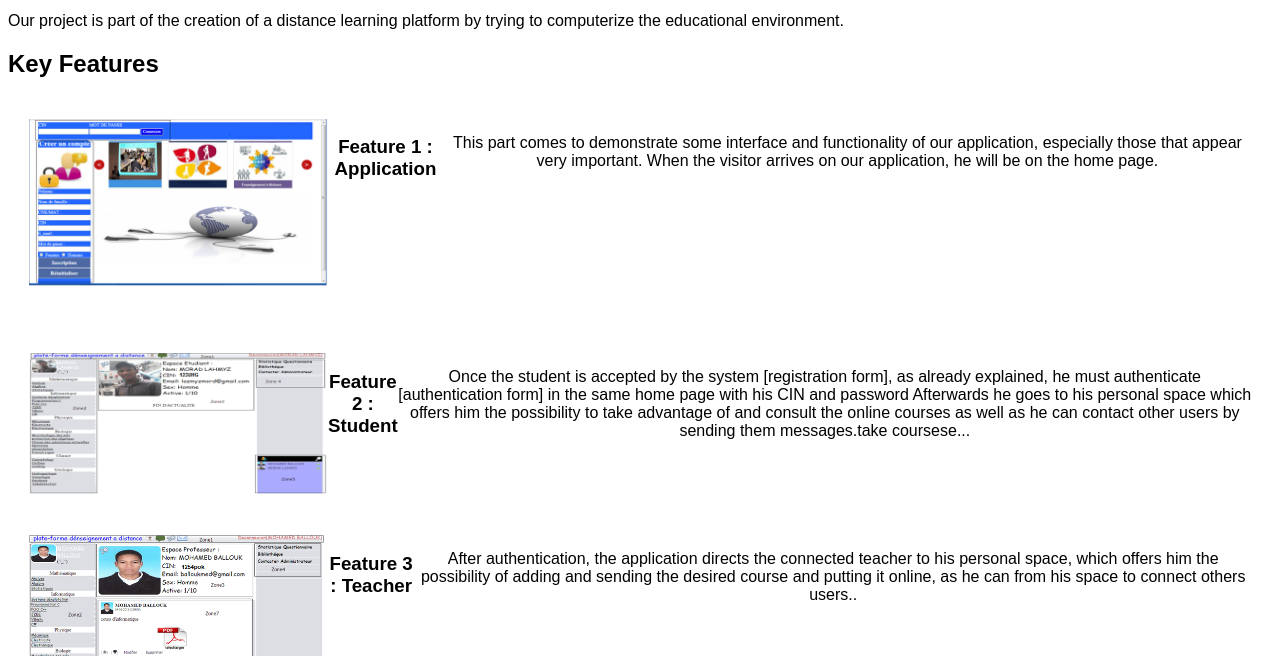
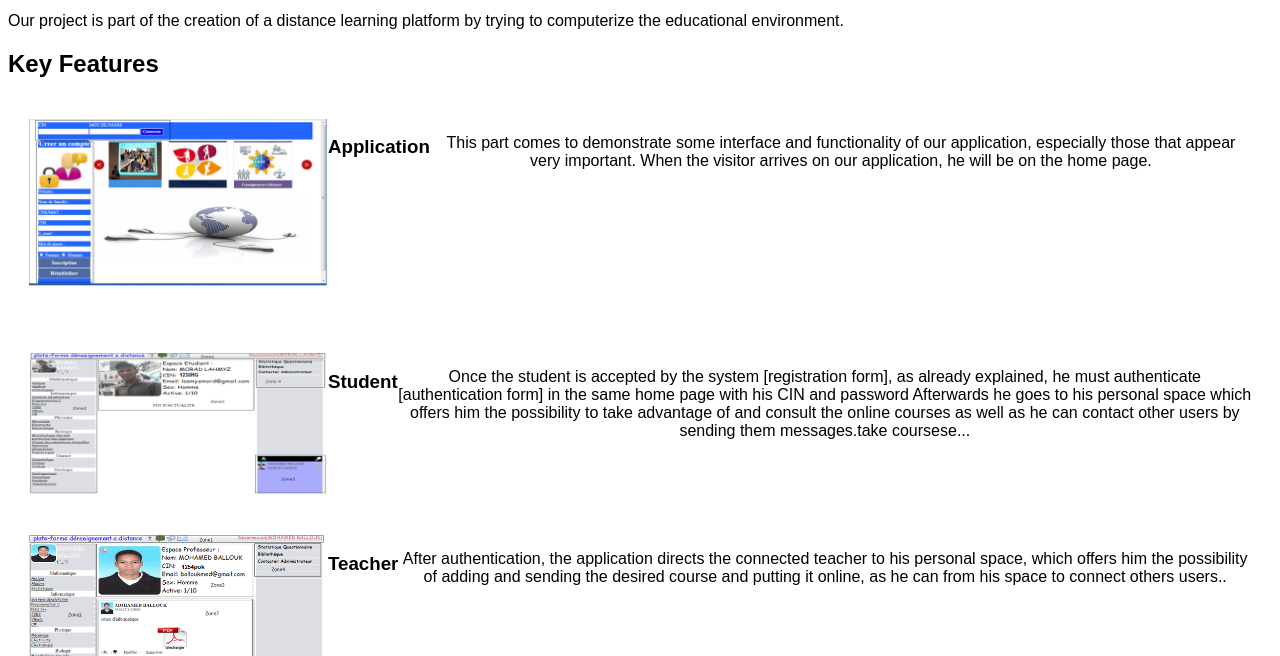
Before and after one commit to balmed/MyLandingPage, a Jekyll site: the page med.html, which Jekyll copies as it is, in a window 1280 px wide and 900 px high, cut to the strip 244-900 px from the top of the window. Built offline with Jekyll 4.4.1, drawn with Linux system fonts in a browser that asks for light colours.

Commit message:
Update med.html
modify page

```diff
--- a/med.html
+++ b/med.html
@@ -20,18 +20,18 @@
         <h2>Key Features</h2>
         <div class="feature">
             <img src="https://balmed.github.io/MyLandingPage/scac2.png" alt="Feature 1">
-            <h3>Feature 1 : Application</h3>
+            <h3>Application</h3>
             <p>This part comes to demonstrate some interface and functionality of our application, especially those that appear very important.
 When the visitor arrives on our application, he will be on the home page.</p>
         </div>
         <div class="feature">
             <img src="https://balmed.github.io/MyLandingPage/Student.png" alt="Feature 2">
-            <h3>Feature 2 : Student</h3>
+            <h3>Student</h3>
             <p>Once the student is accepted by the system [registration form], as already explained, he must authenticate [authentication form] in the same home page with his CIN and password Afterwards he goes to his personal space which offers him the possibility to take advantage of and consult the online courses as well as he can contact other users by sending them messages.take coursese...</p>
         </div>
         <div class="feature">
             <img src="https://balmed.github.io/MyLandingPage/teachar.png" alt="Feature 3">
-            <h3>Feature 3 : Teacher</h3>
+            <h3>Teacher</h3>
             <p>After authentication, the application directs the connected teacher to his personal space, which offers him the possibility of adding and sending the desired course and putting it online, as he can from his space to connect others users..</p>
         </div>
     </section>
```
